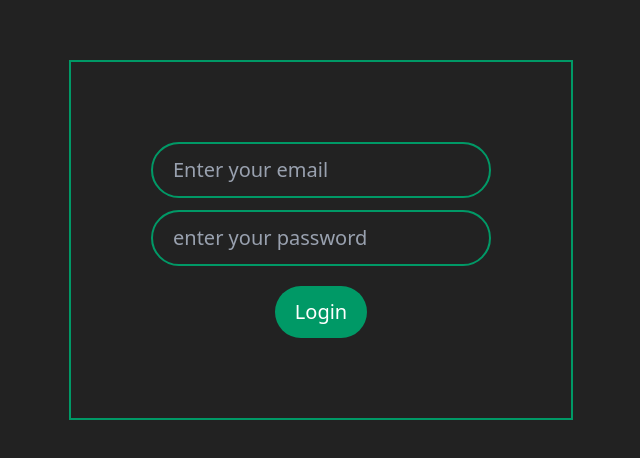
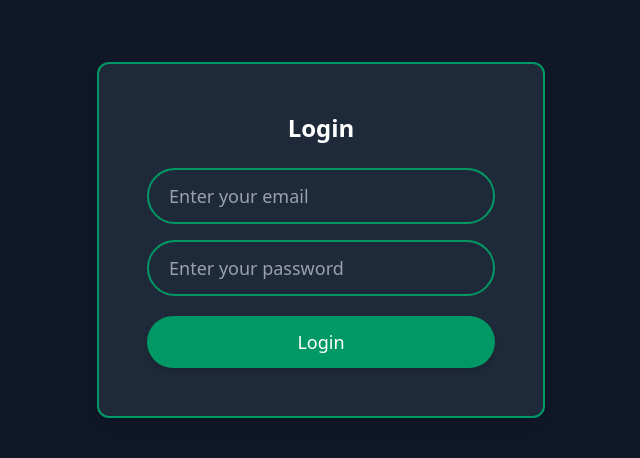
Before and after one commit to abidsarkar/Employee-Managemet-System-MERN-Stack, a React (Vite) app: page / in a window 1280 px wide. Shown: the part 160-618 px from the top of the page, without its empty margins (319-959 px from the left). Built offline with nearby package versions, Linux system fonts and the light colour scheme.

Commit message:
Refactor login functionality and enhance UI for better user experience

```diff
--- a/src/App.jsx
+++ b/src/App.jsx
@@ -1,18 +1,33 @@
-import { useEffect } from "react";
+import { useEffect, useState } from "react";
 import "./App.css";
 import Login from "./components/Auth/Login";
 import AdminDashboard from "./components/DashBoard/AdminDashboard";
 import EmployeeDashboard from "./components/DashBoard/EmployeeDashboard";
-import { setLocalStorage } from "./utils/LocalStroage";
+import { getLocalStorage, setLocalStorage } from "./utils/LocalStroage";
 
 function App() {
-  useEffect(() => {
-    setLocalStorage( "employees","admin");
-  }, []);
+  // useEffect(() => {
+  //   // setLocalStorage( "employees","admin");
+  //   getLocalStorage("employees", "admin");
+
+  // }, []);
+  const [user, setUser] = useState(null);
+  const handleLogin = (email, password) => {
+    if (email == "admin@example.com" && password == "123") {
+      // console.log("this is valid admin");
+      setUser("admin");
+    } else if (email == "employee1@example.com" && password == "123") {
+      // console.log('this is valid user');
+      setUser("employee");
+    } else {
+      alert("invalid credential");
+    }
+  };
 
   return (
     <>
-      <Login />
+      {!user ? <Login handleLogin={handleLogin} /> : ""}
+      {/* <Login /> */}
       {/* <EmployeeDashboard/> */}
       {/* <AdminDashboard/> */}
     </>
--- a/src/components/Auth/Login.jsx
+++ b/src/components/Auth/Login.jsx
@@ -1,52 +1,49 @@
 // making 1st draft for desktop and dark them
 import React, { useState } from "react";
 
-const Login = () => {
+const Login = ({handleLogin}) => {
+  // console.log(handleLogin);
   const [email, setEmail] = useState("");
   const [password, setPassword] = useState("");
   const submitHandle = (e) => {
     e.preventDefault();
     // console.log("email :", email);
     // console.log("password :", password);
+    handleLogin(email,password)
     setEmail("");
     setPassword("");
   };
   return (
-    <div className="h-screen w-screen  flex items-center justify-center">
-      <div className="border-2  border-emerald-600 p-20 ">
+    <div className="h-screen w-screen flex items-center justify-center bg-gray-900 px-4">
+  <div className="border-2 border-emerald-600 p-8 md:p-12 bg-gray-800 rounded-xl shadow-lg w-full max-w-md">
+    <h2 className="text-2xl font-semibold text-white text-center mb-6">Login</h2>
     <form
-          className="flex flex-col items-center justify-center"
-          onSubmit={(e) => {
-            submitHandle(e);
-          }}
+      className="flex flex-col"
+      onSubmit={(e) => submitHandle(e)}
     >
       <input
         value={email}
-            onChange={(e) => {
-              setEmail(e.target.value);
-              // console.log('Chaining email');
-            }}
-            className="outline-none bg-transparent placeholder:text-gray-400  text-white border-2 border-emerald-600 rounded-full py-3 px-5 text-xl"
+        onChange={(e) => setEmail(e.target.value)}
+        className="outline-none bg-transparent placeholder:text-gray-400 text-white border-2 border-emerald-600 rounded-full py-3 px-5 text-lg focus:ring-2 focus:ring-emerald-400 transition-all duration-300"
         type="email"
         placeholder="Enter your email"
         required
       />
       <input
         value={password}
-            onChange={(e) => {
-              setPassword(e.target.value);
-            }}
-            className="mt-3 outline-none bg-transparent placeholder:text-gray-400 text-white border-2 border-emerald-600 rounded-full py-3 px-5 text-xl"
+        onChange={(e) => setPassword(e.target.value)}
+        className="mt-4 outline-none bg-transparent placeholder:text-gray-400 text-white border-2 border-emerald-600 rounded-full py-3 px-5 text-lg focus:ring-2 focus:ring-emerald-400 transition-all duration-300"
         type="password"
-            placeholder="enter your password"
+        placeholder="Enter your password"
         required
       />
-          <button className="cursor-pointer mt-5 outline-none text-white border-none bg-emerald-600 rounded-full py-3 px-5 text-xl">
+      <button className="cursor-pointer mt-5 text-white border-none bg-emerald-600 hover:bg-emerald-700 transition-all duration-300 rounded-full py-3 px-5 text-lg shadow-md">
         Login
       </button>
     </form>
   </div>
 </div>
+
   );
 };
 
--- a/src/utils/LocalStroage.jsx
+++ b/src/utils/LocalStroage.jsx
@@ -194,17 +194,13 @@ const admin = [
     password: "123",
   },
 ];
-export const setLocalStorage = (key1,key2) => {
+export const setLocalStorage = (key1, key2) => {
   localStorage.setItem(key1, JSON.stringify(employees));
   localStorage.setItem(key2, JSON.stringify(admin));
 };
-export const getLocalStorage = (key) => {
-  return JSON.parse(localStorage.getItem(key));
+export const getLocalStorage = (key1, key2) => {
+  const employees = JSON.parse(localStorage.getItem(key1));
+  const admin = JSON.parse(localStorage.getItem(key2));
+  //   console.log(employees);
+  // console.log(admin);
 };
-export const getEmployees = () => {
-  return employees;
-};
-
-export const getAdmin = () => {
-  return admin;
-};
```
Lines whose indentation alone changed are shown as unchanged.
